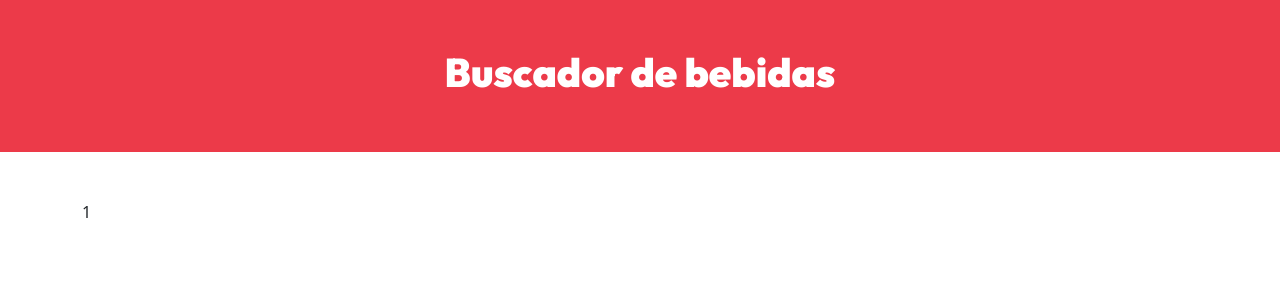
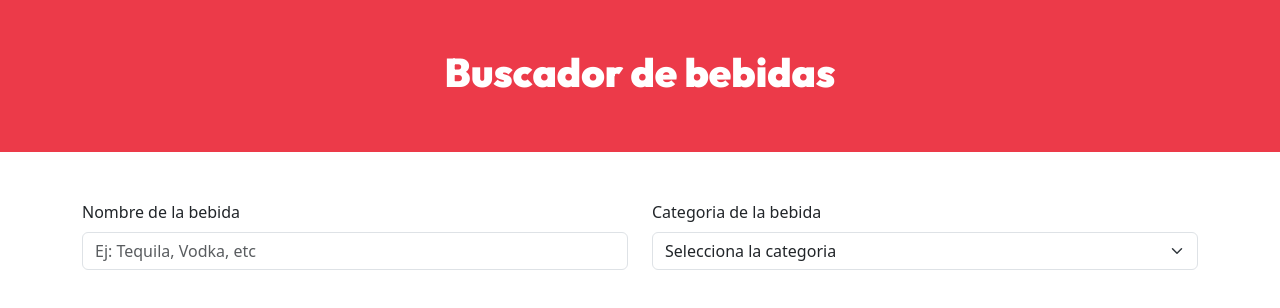
Before and after one commit to 1gabrielcarrizo/search-drink-api, a React (Vite) app: page / in a window 1280 px wide. Shown: the top 308 px of the page. Built offline with nearby package versions, Linux system fonts and the light colour scheme.

Commit message:
form created

```diff
--- a/src/App.jsx
+++ b/src/App.jsx
@@ -1,5 +1,6 @@
 import React from 'react'
 import { Container } from 'react-bootstrap'
+import Formulario from './components/Formulario'
 
 const App = () => {
   return (
@@ -8,7 +9,7 @@
       <h1>Buscador de bebidas</h1>
     </header>
       <Container className='mt-5'>
-        1
+        <Formulario/>
       </Container>
     </>
   )
--- /dev/null
+++ b/src/components/Formulario.jsx
@@ -0,0 +1,27 @@
+import React from 'react'
+import { Button, Col, Form, Row } from 'react-bootstrap'
+
+const Formulario = () => {
+  return (
+    <Form>
+        <Row>
+            <Col md={6}>
+                <Form.Group className='mb-3'>
+                    <Form.Label htmlFor='nombre'>Nombre de la bebida</Form.Label>
+                    <Form.Control id='nombre' type='text' placeholder='Ej: Tequila, Vodka, etc' name='nombre'/>
+                </Form.Group>
+            </Col>
+            <Col md={6}>
+            <Form.Group className='mb-3'>
+                    <Form.Label htmlFor='categoria'>Categoria de la bebida</Form.Label>
+                    <Form.Select id='categoria' name='categoria'>
+                        <option>Selecciona la categoria</option>
+                    </Form.Select>
+                </Form.Group>
+            </Col>
+        </Row>
+    </Form>
+  )
+}
+
+export default Formulario
--- a/src/main.jsx
+++ b/src/main.jsx
@@ -2,7 +2,6 @@
 import ReactDOM from 'react-dom/client'
 import App from './App.jsx'
 import 'bootstrap/dist/css/bootstrap.min.css'
-import 'bootstrap/dist/js/bootstrap.bundle.js'
 import './index.css'
 
 ReactDOM.createRoot(document.getElementById('root')).render(
```
